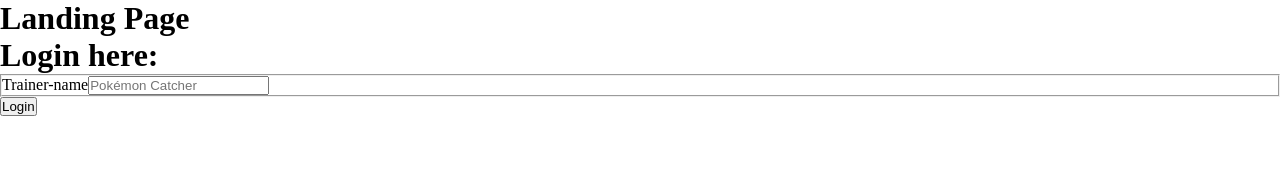
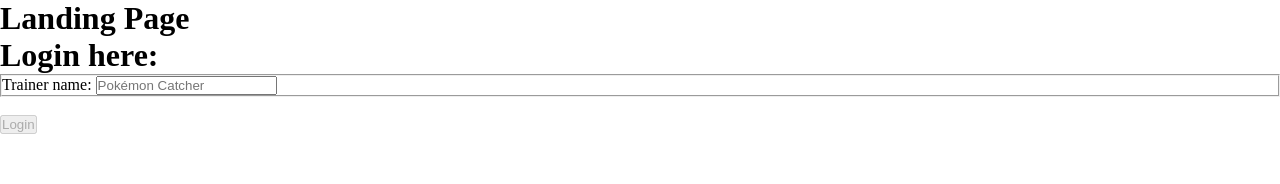
Before and after one commit to teemunasanen/pokemon-trainer, an Angular app: page /landing in a window 1280 px wide. Shown: the top 184 px of the page. Built offline with nearby package versions, Linux system fonts and the light colour scheme.

Commit message:
fix(login-form): added validation and ability to submit - still missing handling of submit

```diff
--- a/src/app/login-form/login-form.component.html
+++ b/src/app/login-form/login-form.component.html
@@ -1,9 +1,23 @@
 <h1>Login here:</h1>
 
-<form>
-  <fieldset>
-    <label for="trainer-name">Trainer-name</label>
-    <input type="text" id="trainer-name" placeholder="Pokémon Catcher" />
+<form #loginForm="ngForm" (ngSubmit)="onLoginSubmit(loginForm)">
+  <fieldset >
+    <label for="trainer">Trainer name: </label>
+    <input type="text"
+    [ngClass]="{'is-valid': trainer.valid, 'is-invalid': (trainer.invalid && (trainer.dirty || trainer.touched))}"
+    id="trainer"
+    name="trainer"
+    ngModel
+    #trainer="ngModel"
+    required
+    minlength="3"
+     placeholder="Pokémon Catcher" />
+
+    <div *ngIf="trainer.errors && trainer.invalid && ( trainer.dirty || trainer.touched )">
+      <p *ngIf="trainer.errors?.['required']">The trainer name is required</p>
+      <p *ngIf="trainer.errors?.['minlength']">The trainer name minimum length is 3</p>
+    </div>
   </fieldset>
-  <button>Login</button>
+  <br>
+  <button type="submit" [disabled]="loginForm.invalid">Login</button>
 </form>
--- a/src/app/login-form/login-form.component.ts
+++ b/src/app/login-form/login-form.component.ts
@@ -1,8 +1,17 @@
 import { Component } from "@angular/core";
+import { NgForm } from "@angular/forms";
 
 @Component({
     selector: 'app-login-form',
     templateUrl: './login-form.component.html',
     styleUrls: ['./login-form.component.css']
 })
-export class LoginFormComponent{}
+export class LoginFormComponent {
+
+    public onLoginSubmit(loginForm: NgForm):  void {
+
+    }
+
+
+
+}
```
Also changed, not shown: src/app/app.module.ts (+12 -9 lines).
